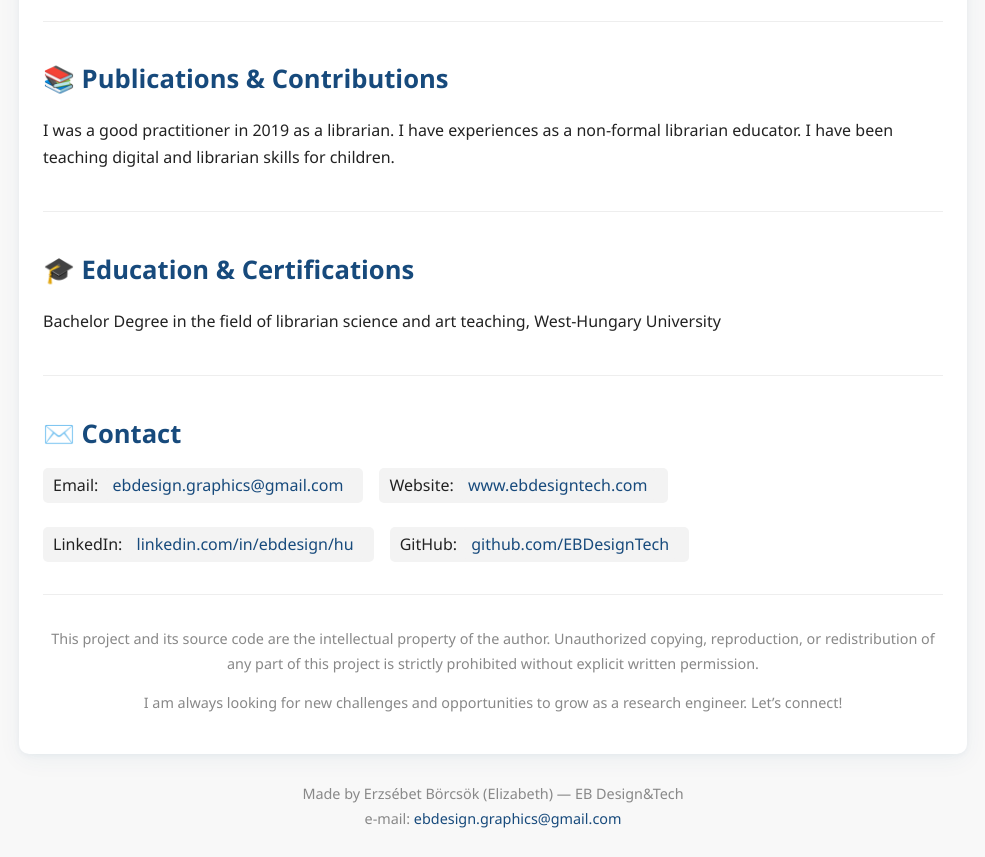
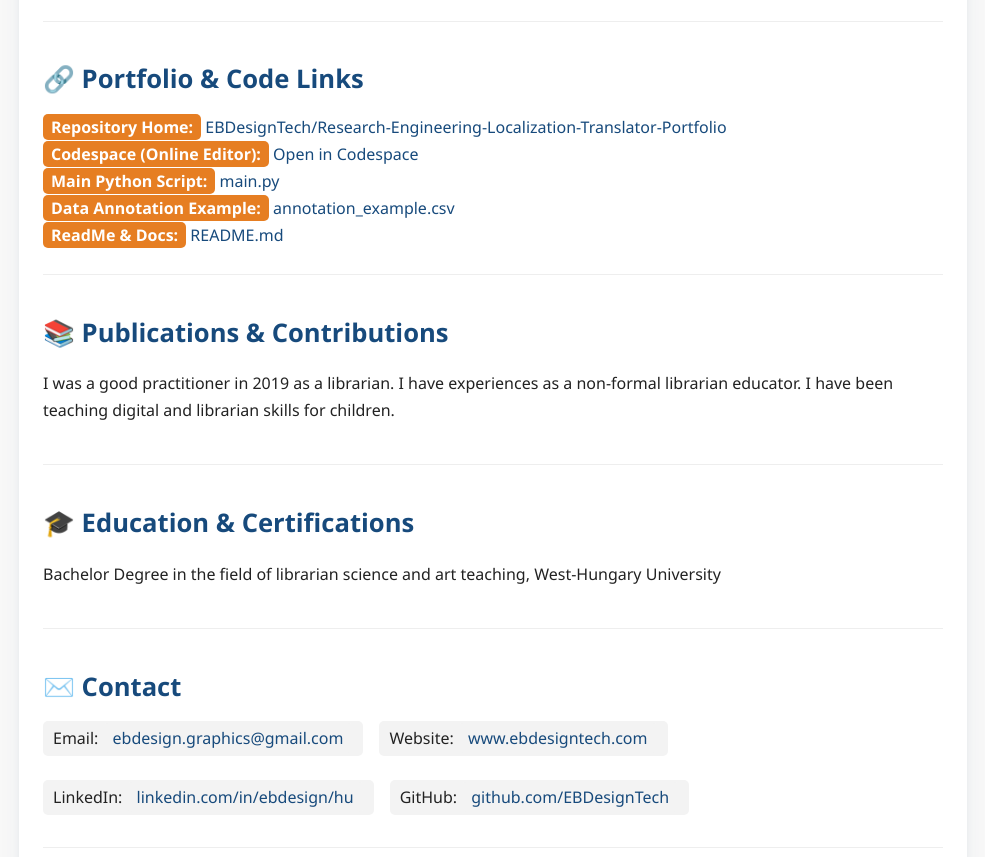
Before and after one commit to EBDesignTech/ebdesigntech.github.io, a plain HTML site: page index.html in a window 1280 px wide. Shown: the part 1490-2347 px from the top of the page, without its empty margins (147-1132 px from the left). Drawn offline with Linux system fonts and the light colour scheme.

Commit message:
index.html

```diff
--- a/index.html
+++ b/index.html
@@ -10,12 +10,12 @@
         <h1>Erzsébet Börcsök – Research Engineer Portfolio</h1>
         <div class="section">
             <h2>Welcome!</h2>
-            <p>
-<p style="text-align: justify;">    I am Erzsébet Börcsök, but you can call me Elizabeth. With nine years of experience as a librarian and over a decade since founding my 'EB Design' brand, I’ve developed a diverse skill set that inspired me to evolve my vision into EB Design&Tech.<br>
-    <strong>As a freelancer and sole proprietorship owner based in Hungary, I’ve embraced opportunities across graphic design, data annotation, data analysis, interviewing, ads quality rating, research, and localization translation.</strong> This broad experience has given me a unique perspective, blending creativity with technical expertise.<br>
-    Being independent allows me to continuously seek new challenges and opportunities for growth. I am always eager to expand my skills, tackle complex problems, and connect research with innovative solutions.
-</p>
-    </div>
+            <p style="text-align: justify;">
+                I am Erzsébet Börcsök, but you can call me Elizabeth. With nine years of experience as a librarian and over a decade since founding my 'EB Design' brand, I’ve developed a diverse skill set that inspired me to evolve my vision into EB Design&Tech.<br>
+                <strong>As a freelancer and sole proprietorship owner based in Hungary, I’ve embraced opportunities across graphic design, data annotation, data analysis, interviewing, ads quality rating, research, and localization translation.</strong> This broad experience has given me a unique perspective, blending creativity with technical expertise.<br>
+                Being independent allows me to continuously seek new challenges and opportunities for growth. I am always eager to expand my skills, tackle complex problems, and connect research with innovative solutions.
+            </p>
+        </div>
         <div class="section">
             <h2>👩‍💻 About Me</h2>
             <ul class="skills-list">
@@ -45,6 +45,42 @@
             </ul>
         </div>
         <div class="section">
+            <h2>🔗 Portfolio & Code Links</h2>
+            <ul class="links-list">
+                <li>
+                    <span class="highlight">Repository Home:</span>
+                    <a href="https://github.com/EBDesignTech/Research-Engineering-Localization-Translator-Portfolio" target="_blank">
+                        EBDesignTech/Research-Engineering-Localization-Translator-Portfolio
+                    </a>
+                </li>
+                <li>
+                    <span class="highlight">Codespace (Online Editor):</span>
+                    <a href="https://probable-space-goldfish-g4rg776675672vq9x.github.dev/" target="_blank">
+                        Open in Codespace
+                    </a>
+                </li>
+                <!-- Example file links below: update with your own files and folders -->
+                <li>
+                    <span class="highlight">Main Python Script:</span>
+                    <a href="https://github.com/EBDesignTech/Research-Engineering-Localization-Translator-Portfolio/blob/main/main.py" target="_blank">
+                        main.py
+                    </a>
+                </li>
+                <li>
+                    <span class="highlight">Data Annotation Example:</span>
+                    <a href="https://github.com/EBDesignTech/Research-Engineering-Localization-Translator-Portfolio/blob/main/data/annotation_example.csv" target="_blank">
+                        annotation_example.csv
+                    </a>
+                </li>
+                <li>
+                    <span class="highlight">ReadMe & Docs:</span>
+                    <a href="https://github.com/EBDesignTech/Research-Engineering-Localization-Translator-Portfolio/blob/main/README.md" target="_blank">
+                        README.md
+                    </a>
+                </li>
+            </ul>
+        </div>
+        <div class="section">
             <h2>📚 Publications & Contributions</h2>
             <p>I was a good practitioner in 2019 as a librarian. I have experiences as a non-formal librarian educator. I have been teaching digital and librarian skills for children.</p>
         </div>
@@ -69,12 +105,12 @@
                 I am always looking for new challenges and opportunities to grow as a research engineer. Let’s connect!
             </p>
         </footer>
-    </div>
-    </body>
+</div>
 <footer>
     <p>
         Made by Erzsébet Börcsök (Elizabeth) — EB Design&Tech<br>
         e-mail: <a href="mailto:ebdesign.graphics@gmail.com">ebdesign.graphics@gmail.com</a>
     </p>
 </footer>
+</body>
 </html>
```
